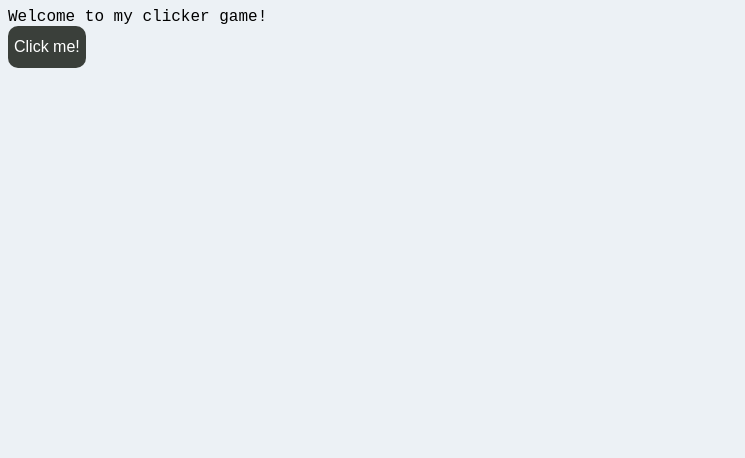
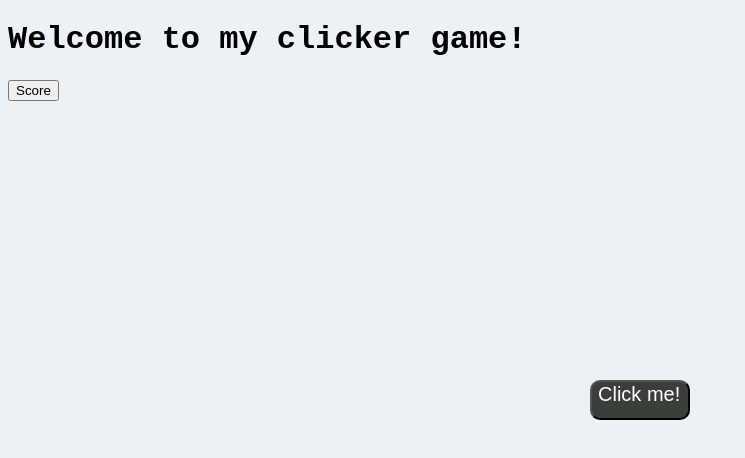
Before and after one commit to Mypilord/-clicker-game-, a plain HTML site: page index.html in a window 1280 px wide. Shown: the whole page, without its empty margins (0-745 px from the left). Drawn offline with Linux system fonts and the light colour scheme.

Commit message:
started coding score system

```diff
--- a/index.html
+++ b/index.html
@@ -1,13 +1,13 @@
 <!doctype html>
-<html lange="en">
+<html lang="en">
 <head>
-<title>Clicker game!</title>
-<header> Welcome to my clicker game!</header>
-<meta name ="viewport" content="width=device-width", initial-scale="2.0">
-<link rel="stylesheet" href="style.css">
-<meta charset="UTF-8">
+    <title>Clicker Game!</title>
+    <meta name="viewport" content="width=device-width, initial-scale=1.0">
+    <link rel="stylesheet" href="style.css">
+    <meta charset="UTF-8">
 </head>
 <body>
-<button class="potion styled" type="button">Click me!</button>
+    <h1>Welcome to my clicker game!</h1>
+    <button id="potion" type="button">Click me!</button>
+    <button id="score" type="button">Score</button>
 </body>
-</html>
--- a/main.js
+++ b/main.js
@@ -0,0 +1,5 @@
+let score = 0;
+function score() {
+    click = score + 1
+    document.getElementById("potion").innerhtml = score + 1;
+}
--- a/style.css
+++ b/style.css
@@ -1,19 +1,27 @@
 body, html {
 font-family: 'Courier New', Courier, monospace;
 background-color: rgb(236, 241, 245);
+right: 50%;
 }
-body {
-.styled {
-    border: 0;
-    line-height: 2.5;
-    font-size: 1rem;
+Body {
+#potion {
+  position: absolute;
+  left: 50%;
+  right: 50%;
+  top: 50%;
+  width: 100px;
+  height: 40px;
+   font-size: 20px;
     display: flex;
     color: #fff;
     border-radius: 10px;
     background-color: rgb(58, 63, 58);
+    margin: 0;
+    -ms-transform: translate(-50%,-50%);
+    transform: translate(-50%,-50%);
 }
 
-  .styled:hover {
+  #potion:hover {
     background-color: blanchedalmond;
   }
 
```
